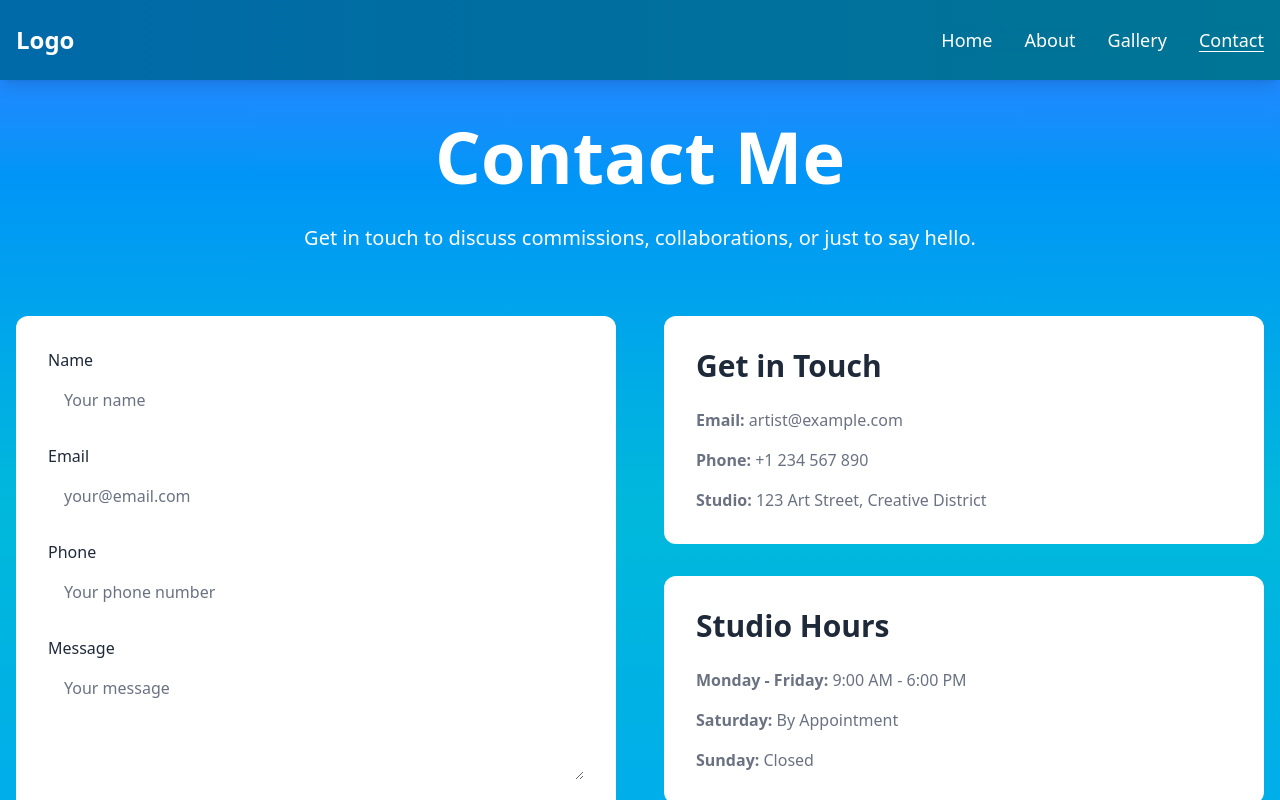
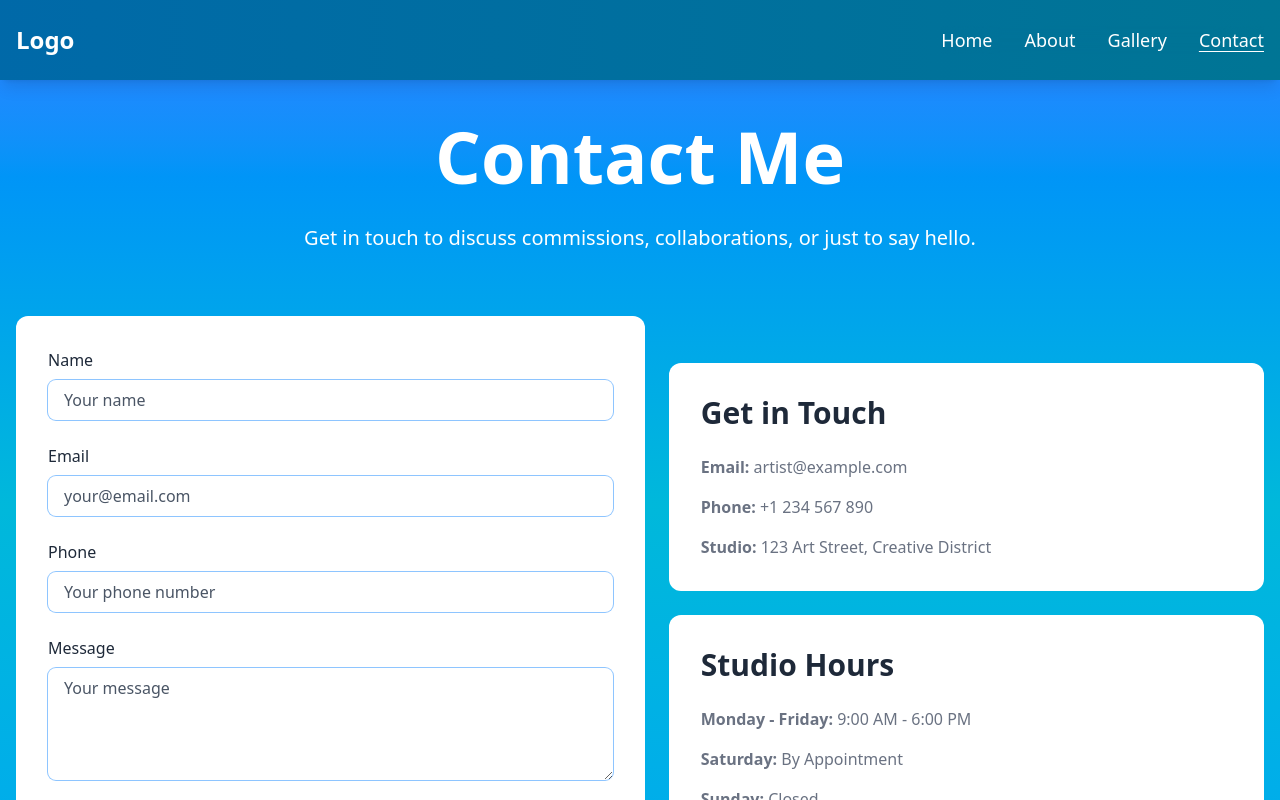
Before and after one commit to andrew0samir/mosaic-art-gallery, a React (Vite) app: page /Contact in a window 1280 px wide. Shown: the top 800 px of the page. Built offline with nearby package versions, Linux system fonts and the light colour scheme; no server answers.

Commit message:
updated the contact page

```diff
--- a/src/pages/ContactPage.jsx
+++ b/src/pages/ContactPage.jsx
@@ -59,9 +59,9 @@ function ContactPage() {
         </div>
 
         {/* Contact Grid */}
-        <div className="grid grid-cols-1 lg:grid-cols-2 gap-12">
+        <div className="flex sm:flex-row flex-col justify-center items-center max-w-7xl gap-6 ">
           {/* Contact Form */}
-          <div className="bg-white bg-opacity-10 backdrop-blur-lg rounded-xl p-8 hover:bg-opacity-20 transition duration-300">
+          <div className="bg-white rounded-xl p-8 w-full">
             <form onSubmit={handleSubmit} className="space-y-6">
               <div>
                 <label htmlFor="name" className="block text-gray-800 mb-2">
@@ -73,7 +73,7 @@ function ContactPage() {
                   name="name"
                   value={formData.name}
                   onChange={handleChange}
-                  className="w-full px-4 py-2 bg-white bg-opacity-20 rounded-lg text-gray-800 placeholder-gray-500 focus:outline-none focus:ring-2 focus:ring-blue-500"
+                  className="w-full px-4 py-2 bg-white bg-opacity-20 rounded-lg text-gray-800 placeholder-gray-600 ring-1 ring-blue-300 focus:outline-none focus:ring-2 focus:ring-blue-500"
                   placeholder="Your name"
                   required
                 />
@@ -88,7 +88,7 @@ function ContactPage() {
                   name="email"
                   value={formData.email}
                   onChange={handleChange}
-                  className="w-full px-4 py-2 bg-white bg-opacity-20 rounded-lg text-gray-800 placeholder-gray-500 focus:outline-none focus:ring-2 focus:ring-blue-500"
+                  className="w-full px-4 py-2 bg-white bg-opacity-20 rounded-lg text-gray-800 placeholder-gray-600 ring-1 ring-blue-300 focus:outline-none focus:ring-2 focus:ring-blue-500"
                   placeholder="your@email.com"
                   required
                 />
@@ -103,7 +103,7 @@ function ContactPage() {
                   name="phone"
                   value={formData.phone}
                   onChange={handleChange}
-                  className="w-full px-4 py-2 bg-white bg-opacity-20 rounded-lg text-gray-800 placeholder-gray-500 focus:outline-none focus:ring-2 focus:ring-blue-500"
+                  className="w-full px-4 py-2 bg-white bg-opacity-20 rounded-lg text-gray-800 placeholder-gray-600 ring-1 ring-blue-300 focus:outline-none focus:ring-2 focus:ring-blue-500"
                   placeholder="Your phone number"
                 />
               </div>
@@ -117,7 +117,7 @@ function ContactPage() {
                   value={formData.message}
                   onChange={handleChange}
                   rows="4"
-                  className="w-full px-4 py-2 bg-white bg-opacity-20 rounded-lg text-gray-800 placeholder-gray-500 focus:outline-none focus:ring-2 focus:ring-blue-500"
+                  className="w-full px-4 py-2 bg-white bg-opacity-20 rounded-lg text-gray-800 placeholder-gray-600 ring-1 ring-blue-300 focus:outline-none focus:ring-2 focus:ring-blue-500"
                   placeholder="Your message"
                   required
                 ></textarea>
@@ -132,7 +132,7 @@ function ContactPage() {
           </div>
 
           {/* Contact Info */}
-          <div className="space-y-8">
+          <div className="space-y-6 w-full text-start">
             <div className="bg-white bg-opacity-10 backdrop-blur-lg rounded-xl p-8 hover:bg-opacity-20 transition duration-300">
               <h2 className="text-3xl font-bold text-gray-800 mb-6">
                 Get in Touch
@@ -171,6 +171,7 @@ function ContactPage() {
               </div>
             </div>
           </div>
+
         </div>
       </div>
     </div>
```
